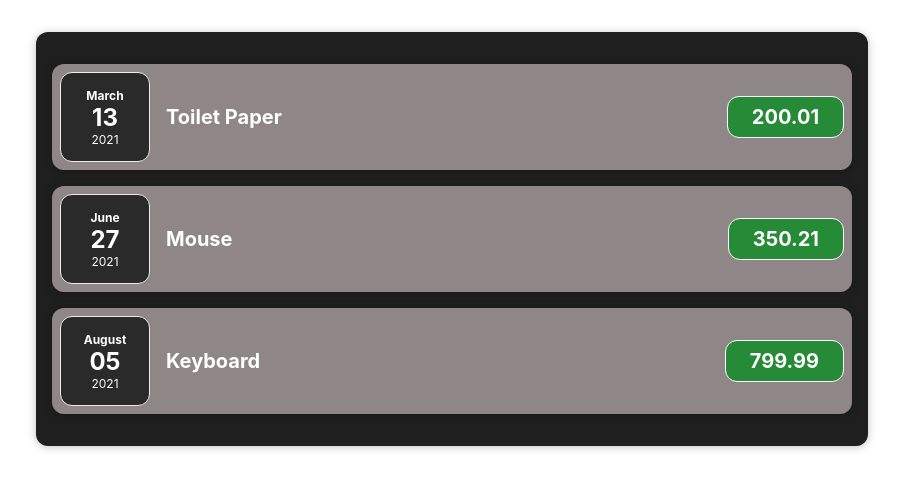
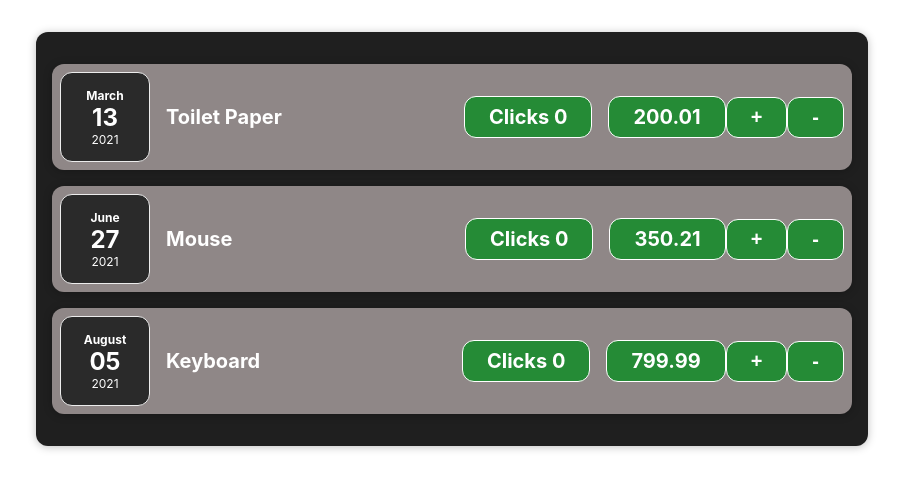
Before and after one commit to AlessandraFrancez/automatic-potato, a React (Create React App) app: page / in a window 1280 px wide. Shown: the top 490 px of the page, without its empty margins (188-1091 px from the left). Built offline with nearby package versions, Linux system fonts and the light colour scheme.

Commit message:
Added sa silly click counter using useState

```diff
--- a/src/components/Expenses/ExpenseItem.js
+++ b/src/components/Expenses/ExpenseItem.js
@@ -1,17 +1,30 @@
 import "./ExpenseItem.css";
 import ExpenseDate from "./ExpenseDate";
-import Card from '../UI/Card';
+import Card from "../UI/Card";
+import { useState } from "react";
 
 function ExpenseItem(props) {
-  const { date, title, amount } = props;
+  const { date, amount, title } = props;
+  const [counter, setCounter] = useState(0);
+
+  const plusHandler = () => {
+    setCounter(counter + 1);
+  };
+
+  const minusHandler = () => {
+    setCounter(counter - 1);
+  };
 
   return (
     <Card className="expense-item">
       <ExpenseDate date={date} />
-        <div className="expense-item__description">
-          <h2>{title}</h2>
-          <div className="expense-item__price">{amount}</div>
-        </div>
+      <div className="expense-item__description">
+        <h2>{title}</h2>
+        <p className="expense-item__price">Clicks {counter}</p>
+        <div className="expense-item__price">{amount}</div>
+      </div>
+      <button className="expense-item__price" onClick={plusHandler}>+</button>
+      <button className="expense-item__price" onClick={minusHandler}>-</button>
     </Card>
   );
 }
```
